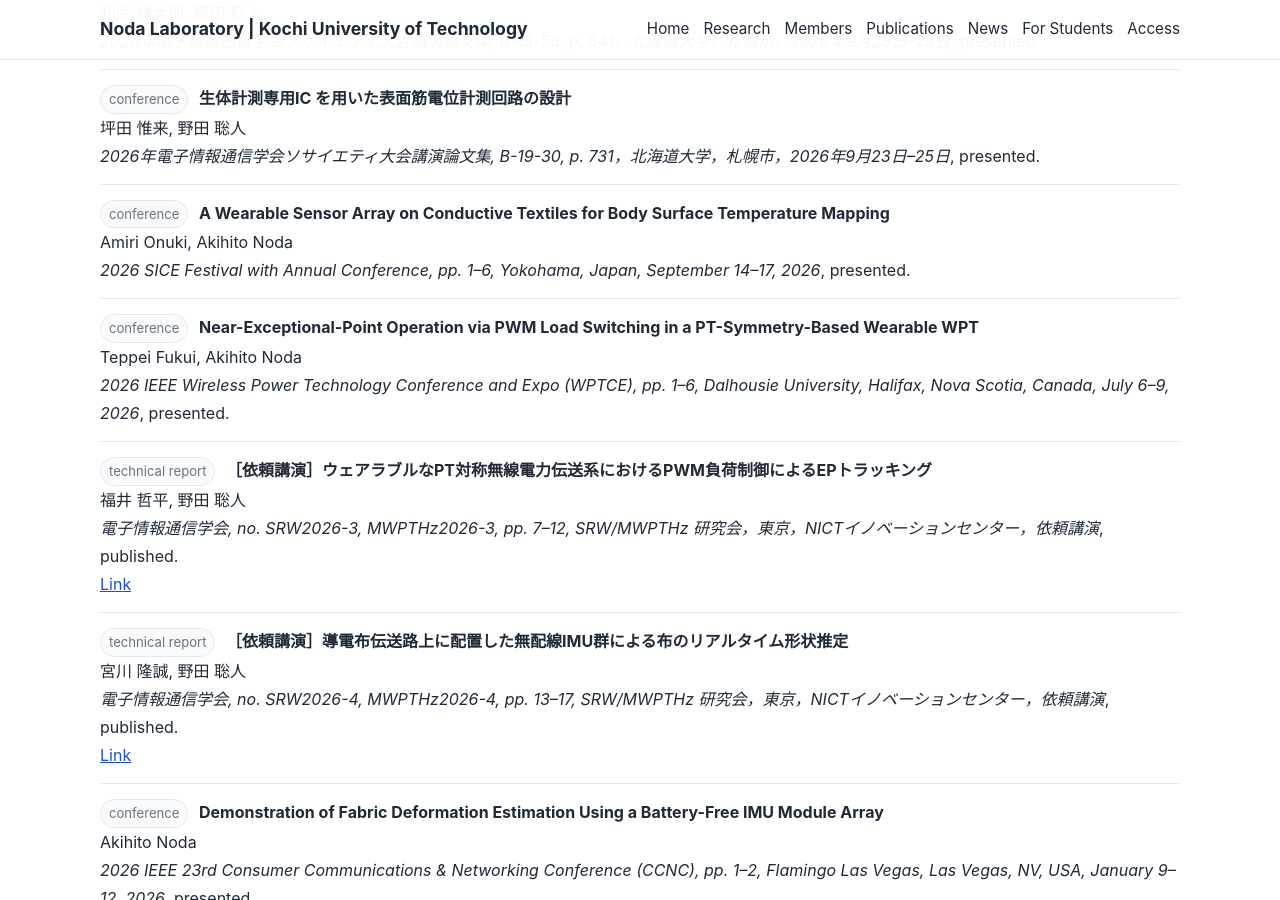
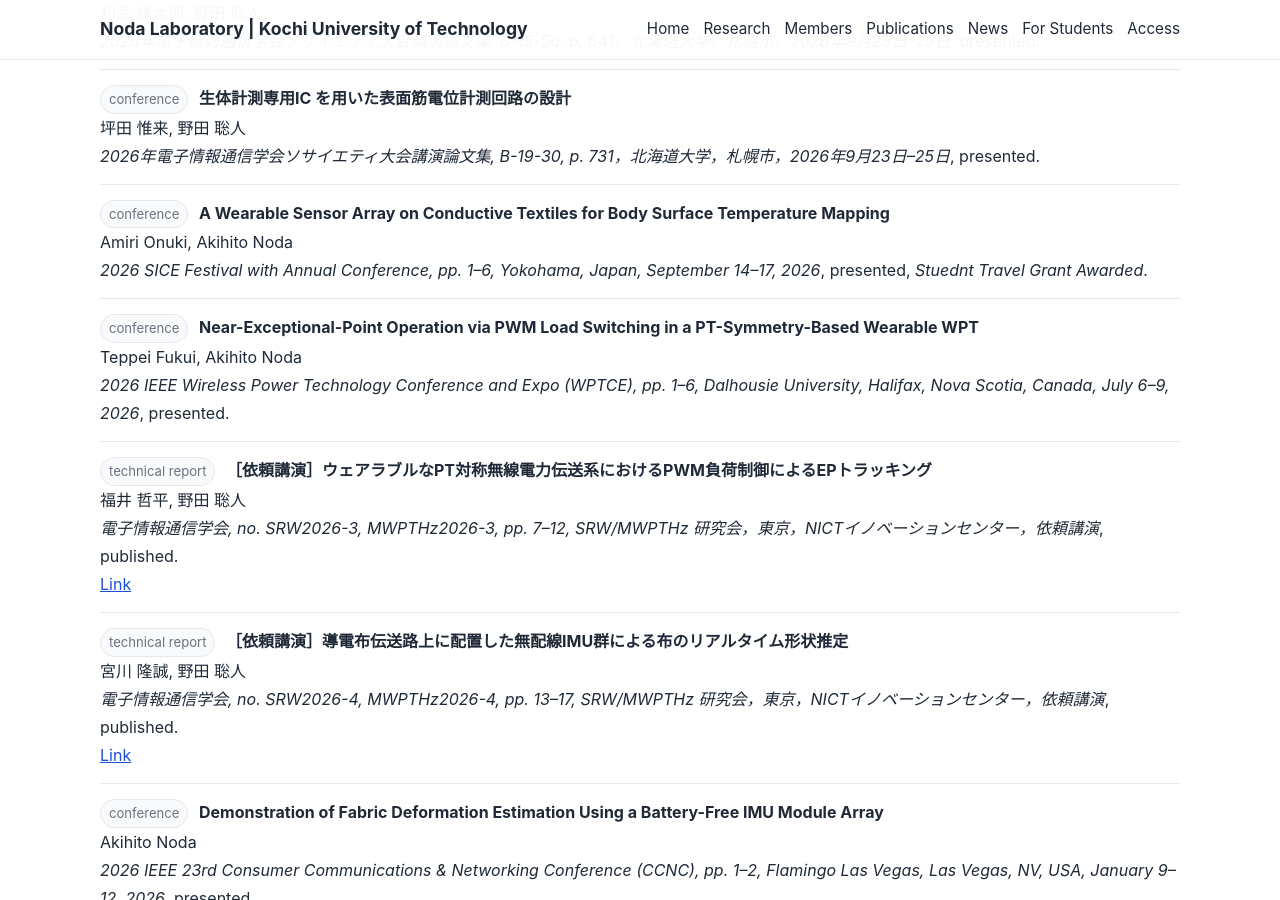
Before and after one commit to akihito-noda/lab-website, a Jekyll site: the page built from publications.md, in a window 1280 px wide and 900 px high, scrolled down 855 px. Built offline with Jekyll 4.4.1, drawn with Linux system fonts in a browser that asks for light colours.

Commit message:
Update publications.yml

```diff
--- a/_data/publications.yml
+++ b/_data/publications.yml
@@ -51,7 +51,7 @@
   authors: "Amiri Onuki, Akihito Noda"
   title: "A Wearable Sensor Array on Conductive Textiles for Body Surface Temperature Mapping"
   venue: "2026 SICE Festival with Annual Conference, pp. 1–6, Yokohama, Japan, September 14–17, 2026"
-  status: "presented"
+  status: "presented, <i>Stuednt Travel Grant Awarded</i>"
   url: ""
 
 - year: 2026
```
